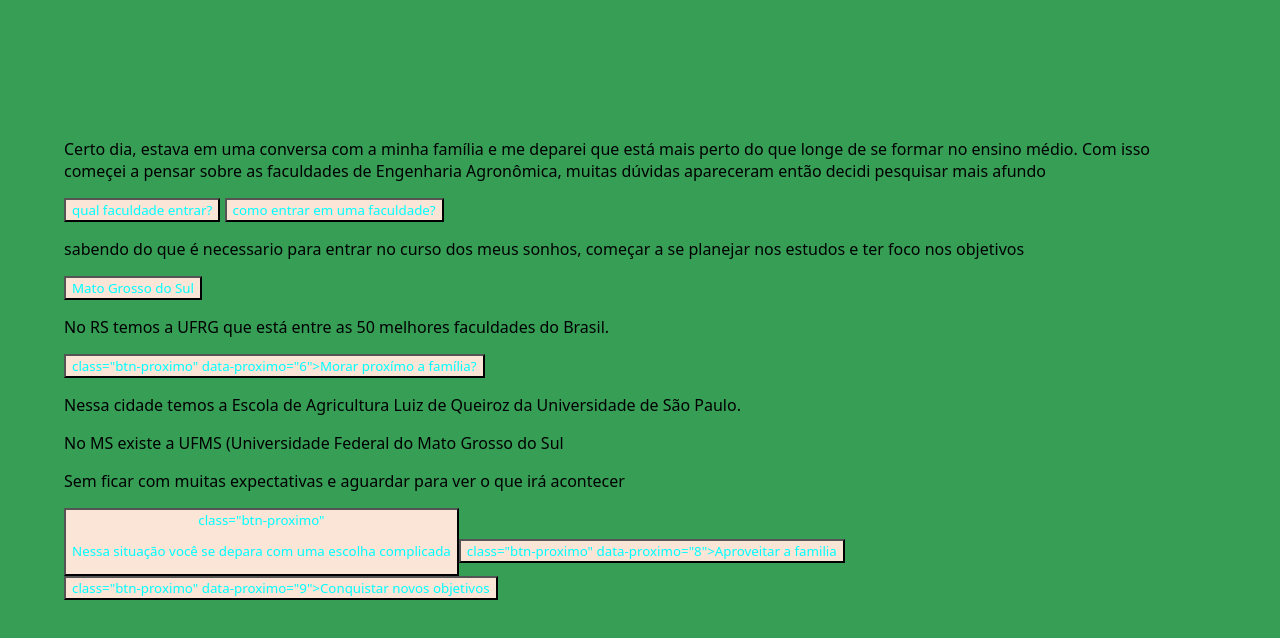
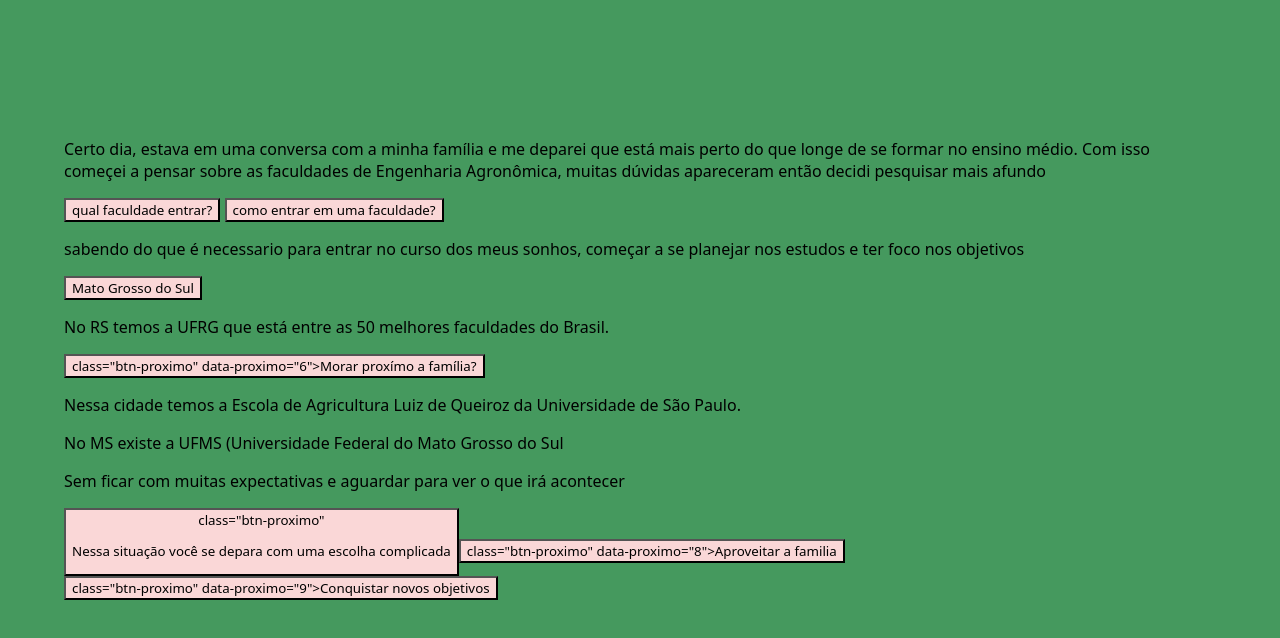
Before and after one commit to Ana040407/UmaAventura, a plain HTML site: page index.html in a window 1280 px wide. Drawn offline with Linux system fonts and the light colour scheme; a web font is replaced by a local one.

Commit message:
Atualização

```diff
--- a/styles.css
+++ b/styles.css
@@ -1,5 +1,5 @@
 body{
-    background-color: rgb(54, 158, 85);
+    background-color: rgb(69, 153, 94);
     color:black;
     font-family: "Sofadi One", system-ui;
     display:flex;
@@ -10,8 +10,8 @@
 }
 
 button{
-    background-color: rgb(250, 229, 215);
-    color:aqua;
+    background-color: rgb(250, 215, 215);
+    color:rgb(0, 0, 0);
     font-family: "Sofadi One", system-ui;
 }
 
```
